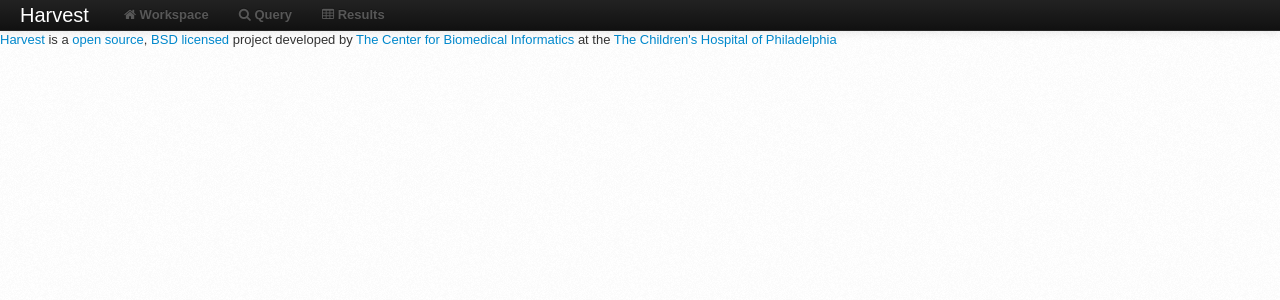
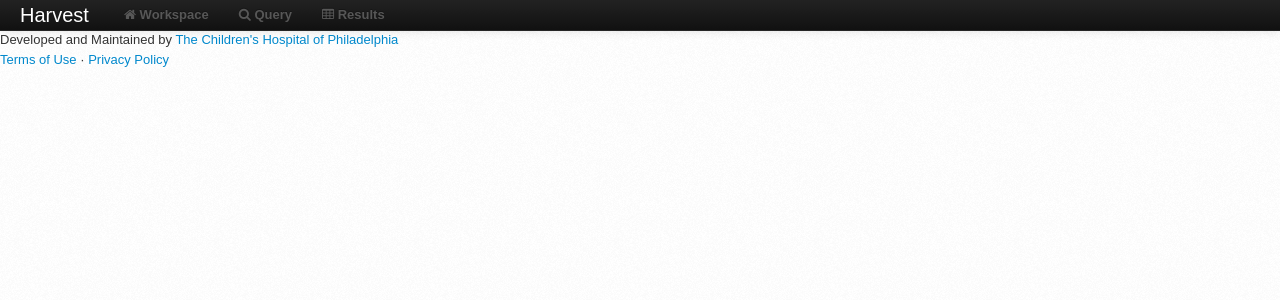
Before and after one commit to chop-dbhi/omop_harvest, a Django app: template omop_harvest/templates/index.html in a window 1280 px wide. Shown: the top 300 px of the page. Run offline with Django 3.2, Linux system fonts and the light colour scheme; the template is opened without the code that fills it, so the values that code supplies are empty.

Commit message:
Swapped in more general footer from CBTTC

```diff
--- a/omop_harvest/templates/footer.html
+++ b/omop_harvest/templates/footer.html
@@ -1,6 +1,5 @@
 <div id=footer>
-    <a href="http://harvest.research.chop.edu">Harvest</a> is a <a href="https://github.com/cbmi/harvest">open source</a>,
-    <a href="https://github.com/cbmi/harvest/blob/master/LICENSE">BSD licensed</a> project developed by
-    <a href="http://cbmi.chop.edu">The Center for Biomedical Informatics</a>
-    at the <a href="http://www.chop.edu">The Children's Hospital of Philadelphia</a>
+    Developed and Maintained by <a href="http://www.chop.edu">The Children's Hospital of Philadelphia</a><br>
+    <a href="http://www.chop.edu/legal/terms-of-use.html" target="_blank">Terms of Use</a> &middot;
+    <a href="http://www.chop.edu/legal/privacy-policy.html" target="_blank">Privacy Policy</a>
 </div>
```
